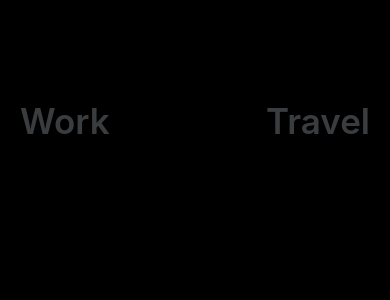
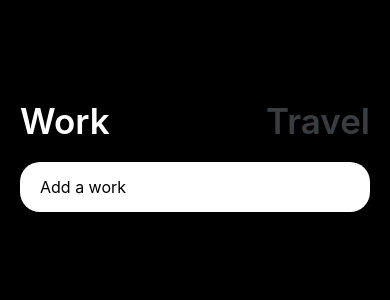
Before and after one commit to hi-aa/rn-practice, a React Native app: screen / in a window 390 px wide. Shown: the top 300 px of the page. Built offline with nearby package versions, Linux system fonts and the light colour scheme.

Commit message:
todo 작성

```diff
--- a/App.js
+++ b/App.js
@@ -1,18 +1,80 @@
 import { StatusBar } from "expo-status-bar";
-import { StyleSheet, Text, TouchableOpacity, View } from "react-native";
+import {
+  ScrollView,
+  StyleSheet,
+  Text,
+  TextInput,
+  TouchableOpacity,
+  View,
+} from "react-native";
 import { theme } from "./colors";
+import { useEffect, useState } from "react";
 
 export default function App() {
+  // 탭 선택
+  const [working, setWorking] = useState(true);
+  const travel = () => setWorking(false);
+  const work = () => setWorking(true);
+
+  // 입력, todo
+  const [text, setText] = useState("");
+  const [todos, setTodos] = useState({});
+  const onChangeText = (payload) => setText(payload);
+  const addTodo = () => {
+    if (text === "") {
+      return;
+    }
+
+    // save todo
+    setTodos((prev) => {
+      return {
+        ...prev,
+        [Date.now()]: { work: working, text },
+      };
+    });
+    setText("");
+  };
+
   return (
     <View style={styles.container}>
       <StatusBar style={"black" === theme.bg ? "light" : "dark"} />
 
       <View style={styles.header}>
-        <TouchableOpacity>
-          <Text style={styles.btnTxt}>Work</Text>
+        <TouchableOpacity onPress={work}>
+          <Text
+            style={{ ...styles.btnTxt, color: working ? "white" : theme.grey }}
+          >
+            Work
+          </Text>
         </TouchableOpacity>
-        <Text style={styles.btnTxt}>Travel</Text>
+        <TouchableOpacity onPress={travel}>
+          <Text
+            style={{ ...styles.btnTxt, color: !working ? "white" : theme.grey }}
+          >
+            Travel
+          </Text>
+        </TouchableOpacity>
       </View>
+      <TextInput
+        onChangeText={onChangeText}
+        onSubmitEditing={addTodo}
+        returnKeyType="done"
+        value={text}
+        placeholder={working ? "Add a work" : "Where do you want to go?"}
+        style={styles.input}
+      />
+
+      <ScrollView>
+        {Object.keys(todos)
+          .filter((key) => todos[key].work === working)
+          .map((key, i) => {
+            return (
+              <View key={i} style={styles.todo}>
+                <Text style={styles.todoText}>{todos[key].text}</Text>
+              </View>
+            );
+          })}
+      </ScrollView>
     </View>
   );
 }
@@ -29,8 +91,23 @@ const styles = StyleSheet.create({
     marginTop: 100,
   },
   btnTxt: {
-    color: theme.grey,
     fontSize: 35,
     fontWeight: "600",
   },
+  input: {
+    backgroundColor: "white",
+    paddingVertical: 15,
+    paddingHorizontal: 20,
+    borderRadius: 20,
+    marginVertical: 20,
+    fontSize: 16,
+  },
+  todo: {
+    backgroundColor: theme.todoBg,
+    marginBottom: 10,
+    paddingVertical: 15,
+    paddingHorizontal: 10,
+    borderRadius: 10,
+  },
+  todoText: { color: "white", fontSize: 20, fontWeight: "600" },
 });
--- a/colors.js
+++ b/colors.js
@@ -1,5 +1,5 @@
 export const theme = {
   bg: "black",
-  font: "#fff",
   grey: "#3A3D40",
+  todoBg: "#5C5C60",
 };
```
